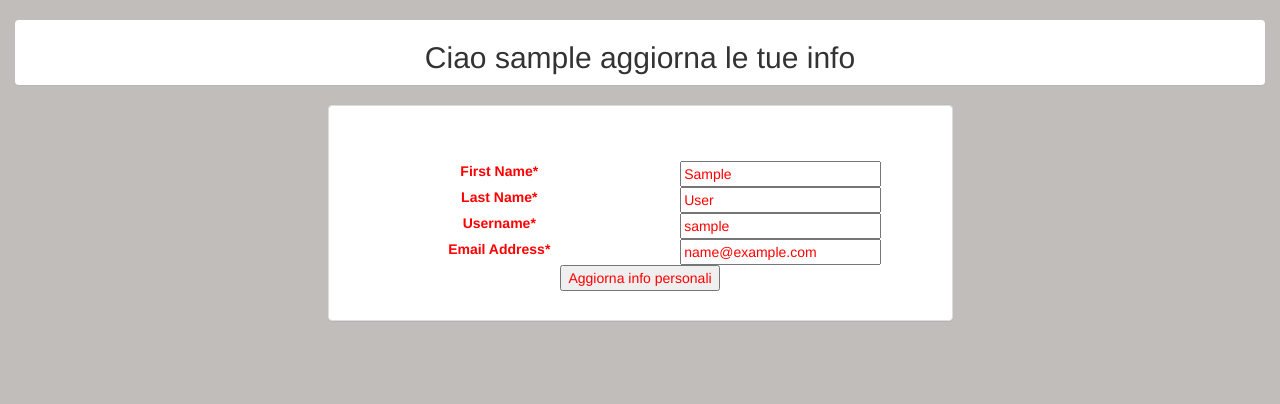
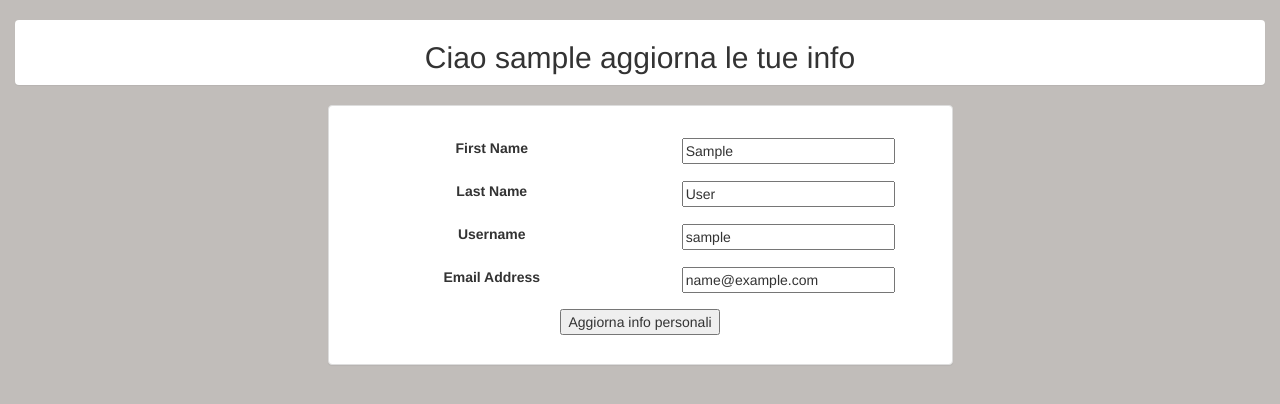
Before and after one commit to Angelo94/Polisportiva, a Django app: page /aspo/userinfo/ in a window 1280 px wide. Shown: the part 52-456 px from the top of the page. Run offline with Django 3.2, Linux system fonts and the light colour scheme; the visitor is signed in with stand-in values (Sample User, id 1); parts of the project's set-up code (start-up, migrations or seed data) failed here and were passed over; some libraries are stand-ins or nearby versions.

Commit message:
Update user info

```diff
--- a/polisportiva/templates/home/base.html
+++ b/polisportiva/templates/home/base.html
@@ -12,7 +12,6 @@
         }
         .userinfo-panel {
             width: 300px;
-            color: red;
         }
         .home-panel {
             text-align: center;
@@ -20,6 +19,7 @@
         .info-input{
           width:80%
         }
+
     </style>
 
     <head>
--- a/polisportiva/templates/user/users_list.html
+++ b/polisportiva/templates/user/users_list.html
@@ -11,20 +11,20 @@
             <form action="{% url 'user-detail' pk=user.pk %}" method="POST">
               {% csrf_token %}
               <div class="top-row">
-                <div class="field-wrap">
+                <div class="row" style="margin-top: 3%">
                   <div class="col-sm-6">
                   <label for="first_name">
-                    First Name<span class="req">*</span>
+                    First Name<span class="req"></span>
                   </label>
                   </div>
                   <div class="col-sm-6">
                   <input class="info-input" type="text" id="first_name" name="first_name" required="" autocomplete="off" value="{{ user.first_name }}">
                   </div>
                 </div>
-                <div class="field-wrap">
+                <div class="row" style="margin-top: 3%">
                   <div class="col-sm-6">
                   <label for="last_name">
-                    Last Name<span class="req">*</span>
+                    Last Name<span class="req"></span>
                   </label>
                   </div>
                   <div class="col-sm-6">
@@ -32,27 +32,27 @@
                   </div>
                 </div>
               </div>
-              <div class="field-wrap">
+              <div class="row" style="margin-top: 3%">
                 <div class="col-sm-6">
                 <label for="username">
-                  Username<span class="req">*</span>
+                  Username<span class="req"></span>
                 </label>
                 </div>
                   <div class="col-sm-6">
                 <input class="info-input" type="text" id="username" name="username" required="" autocomplete="off" value="{{ user.username }}">
                 </div>
               </div>
-              <div class="field-wrap">
+              <div class="row" style="margin-top: 3%">
                 <div class="col-sm-6">
                 <label for="email">
-                  Email Address<span class="req">*</span>
+                  Email Address<span class="req"></span>
                 </label>
                 </div>
                 <div class="col-sm-6">
                 <input class="info-input" type="email" id="email" name="email" required="" autocomplete="off" value="{{ user.email }}">
                 </div>
               </div>
-              <button type="submit" class="button button-block">Aggiorna info personali</button>
+              <button class="btn-6" type="submit" class="button button-block" style="margin-top: 3%">Aggiorna info personali</button>
           </form>
         </div>
       </div>
```
